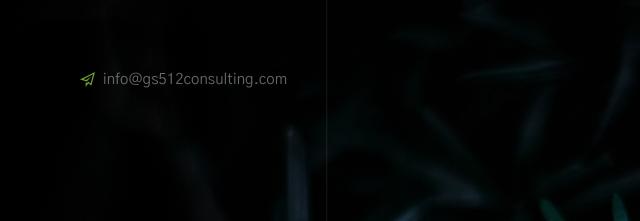
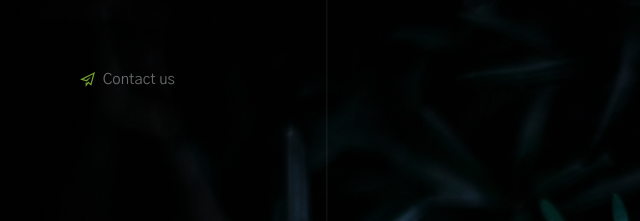
Before and after one commit to gs512/gs512, a plain HTML site: page index.html in a window 1280 px wide. Shown: the top 221 px of the page, 0-640 px from the left. Drawn offline with Linux system fonts and the light colour scheme.

Commit message:
Update index.html

```diff
--- a/index.html
+++ b/index.html
@@ -49,7 +49,7 @@
 
         <div class="header-email">
             <svg xmlns="http://www.w3.org/2000/svg" width="24" height="24" viewBox="0 0 24 24"><path d="M0 12l11 3.1 7-8.1-8.156 5.672-4.312-1.202 15.362-7.68-3.974 14.57-3.75-3.339-2.17 2.925v-.769l-2-.56v7.383l4.473-6.031 4.527 4.031 6-22z"/></svg>
-            <a href="mailto:#0">info@gs512consulting.com</a>
+            <a href="mailto:info@gs512consulting.com">Contact us</a>
         </div>
 
     </header> <!-- end s-header -->
```
